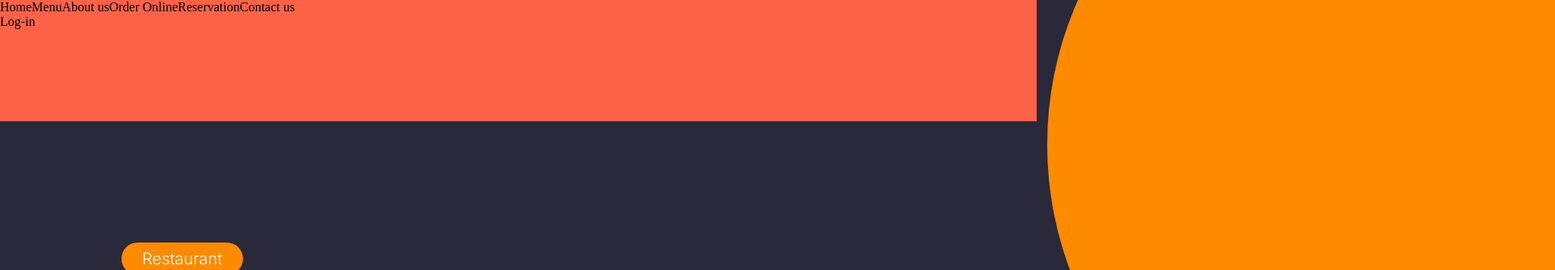
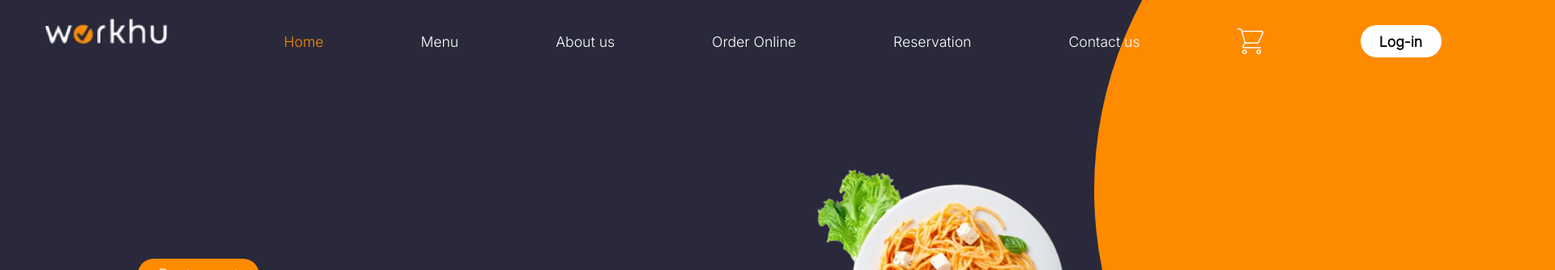
Before and after one commit to Bragakaii/Restaurant-Figma-Web, a plain HTML site: page index.html in a window 1280 px wide. Shown: the top 334 px of the page at 81% size, 1920 px wide, since content can reach past the window. Drawn offline with Linux system fonts and the light colour scheme.

Commit message:
atualização 31/05: 12:12 a.m

```diff
--- a/index.html
+++ b/index.html
@@ -13,17 +13,18 @@
 <body>
 
     <header>
-        <div class="logo"></div>
+
         <nav class="menu">
+            <div class="logo"></div>
             <div class="menu1">Home</div>
             <div class="menu2">Menu</div>
             <div class="menu3">About us</div>
             <div class="menu4">Order Online</div>
             <div class="menu5">Reservation</div>
             <div class="menu6">Contact us</div>
+            <div class="carrinho"></div>
+            <div class="login">Log-in</div>
         </nav>
-        <div class="carrinho"></div>
-        <div class="login">Log-in</div>
         <div class="orangeball"></div>
     </header>
 
@@ -48,7 +49,9 @@
 
         </div>
         <div class="rightside">
-            <div class="macarrao"></div>
+            <div class="macarrao">
+               <img src="./img/macarrãocomalface-removebg-preview.png" alt="">
+            </div>
         </div>
     </main>
 
--- a/style.css
+++ b/style.css
@@ -18,21 +18,82 @@ body{
 }
 header{
     grid-area: header;
-    background-color: tomato;
     height: 150px;
+    padding: 16px;
 }
-nav{
+.logo{
+   width: 100px;
+   height: 50px;
+}
+.menu{
     display: flex;
+    gap: 120px;
+    font-size: 1.1rem;
+    font-family: 'Inter', sans-serif;
+    justify-content: center;
+    align-items: center;
+    place-self: center;
+    z-index: 1;
 }
+.menu :nth-child(1){
+    background-image: url(./img/logo__site.png);
+    width: 200px;
+    height: 70px;
+    background-repeat: no-repeat;
+}
+.menu :nth-child(2){
+    color: #FE8A00;
+}
+.menu :nth-child(3){
+    color: white;
+}
+.menu :nth-child(4){
+    color: white;
+}
+.menu :nth-child(5){
+    color: white;
+}
+.menu :nth-child(6){
+    color: white;
+}
+.menu :nth-child(7){
+    color: white;
+}
+.menu :nth-child(8){
+    background-image: url(./img/carrinho-de-compras.png);
+    width: 32px;
+    height: 32px;
+}
+.menu :nth-child(8):hover{
+    transform: scale(1.2);
+    transition: 0.4s ease;
+}
+.menu :nth-child(9){
+    background-color: white;
+    height: 40px;
+    width: 100px;
+    border-radius: 20px;
+    font-weight: 600;
+    justify-content: center;
+    text-align: center;
+    padding: 10px;
+}
+.menu :nth-child(9):hover{
+    transform: scale(1.1);
+    transition: 0.5s ease;
+}
+
+
 .orangeball{
     position: absolute;
-    width: 874px;
-    height: 878px;
+    width: 990px;
+    height: 990px;
     left: 856px;
     top: -260px;
     background: #FE8A00;
     border-radius: 50%;
     transform: translateX(50%);
+    z-index: -1;
 }
 main{
     grid-area: main;
@@ -48,7 +109,7 @@ main{
     width: 50%;
     display: block;
     gap: 24px;
-    padding: 150px;
+    padding: 170px;
 
 }
 .upbottom{
@@ -60,6 +121,10 @@ main{
    width: 150px;
    height: 40px;
    text-align: center;
+}
+.upbottom:hover{
+    transform: scale(1.1);
+    transition: 0.5s ease;
 }
 .upbottom__text{
     font-family: 'Inter', sans-serif;
@@ -79,12 +144,12 @@ main{
     font-weight: bold;
 }
 .text{
-    width: 470px;
+    width: 570px;
     height: 150px;
     font-family: 'Inter';
     color: white;
-    font-weight: 300;
-    font-size: 20px;
+    font-weight: 100;
+    font-size: 24px;
     line-height: 24px;
     font-family: 'Inter', sans-serif;
 }
@@ -103,6 +168,10 @@ main{
     text-align: center;
 
 }
+.orangebottom:hover{
+    transform: scale(1.1);
+    transition: 0.5s ease;
+}
 .orgbottom__text{
     font-family: 'Inter', sans-serif;
     font-style: normal;
@@ -120,6 +189,10 @@ main{
     height: 60px;
     border-radius: 40px;
     text-align: center;
+}
+.greenbottom:hover{
+    transform: scale(1.1);
+    transition: 0.5s ease;
 }
 .grnbottom__text{
     font-family: 'Inter', sans-serif;
@@ -140,10 +213,11 @@ main{
 
 }
 .macarrao{
+    width: 900px;
+    height: 900px;
+}
 
-}
 footer{
     grid-area: footer;
-    background-color: royalblue;
     height: 10px;
 }
```
Also changed, not shown: img/carrinho-de-compras.png (added), img/logo__site.png (added).
